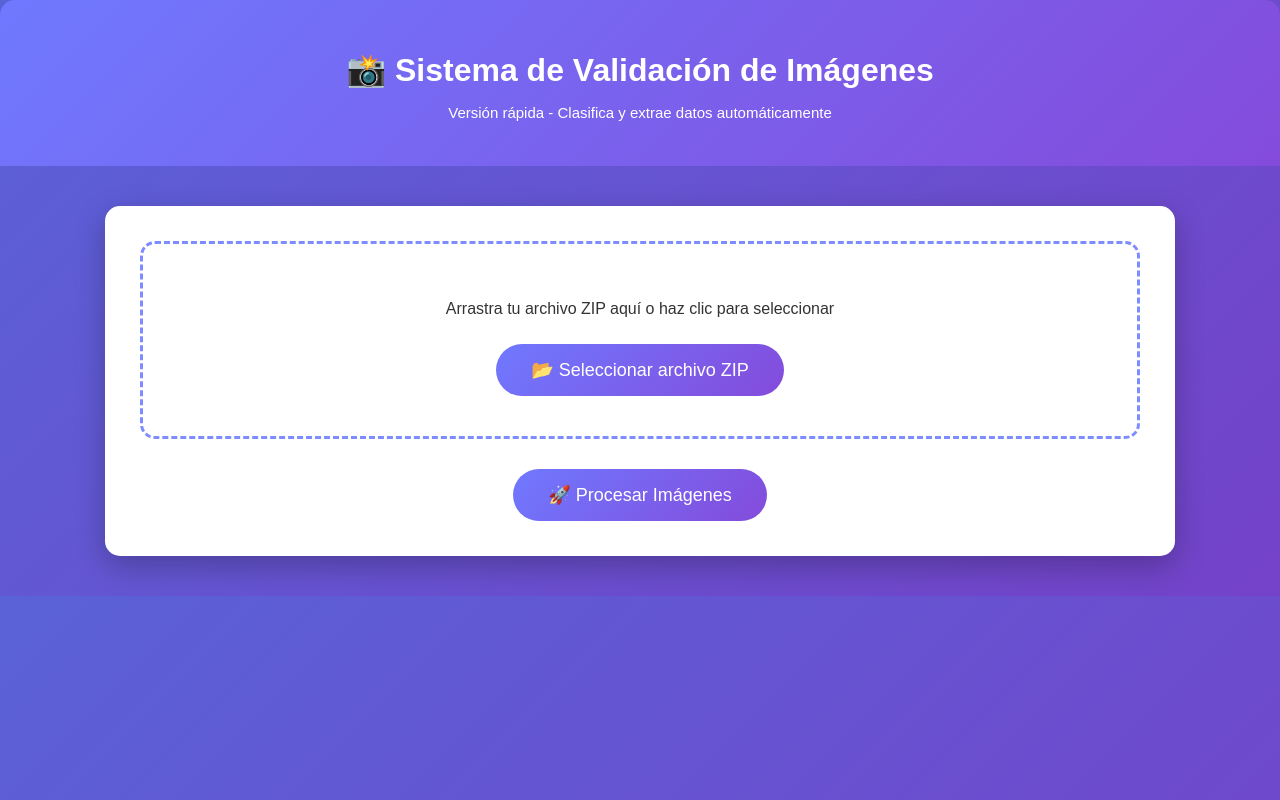
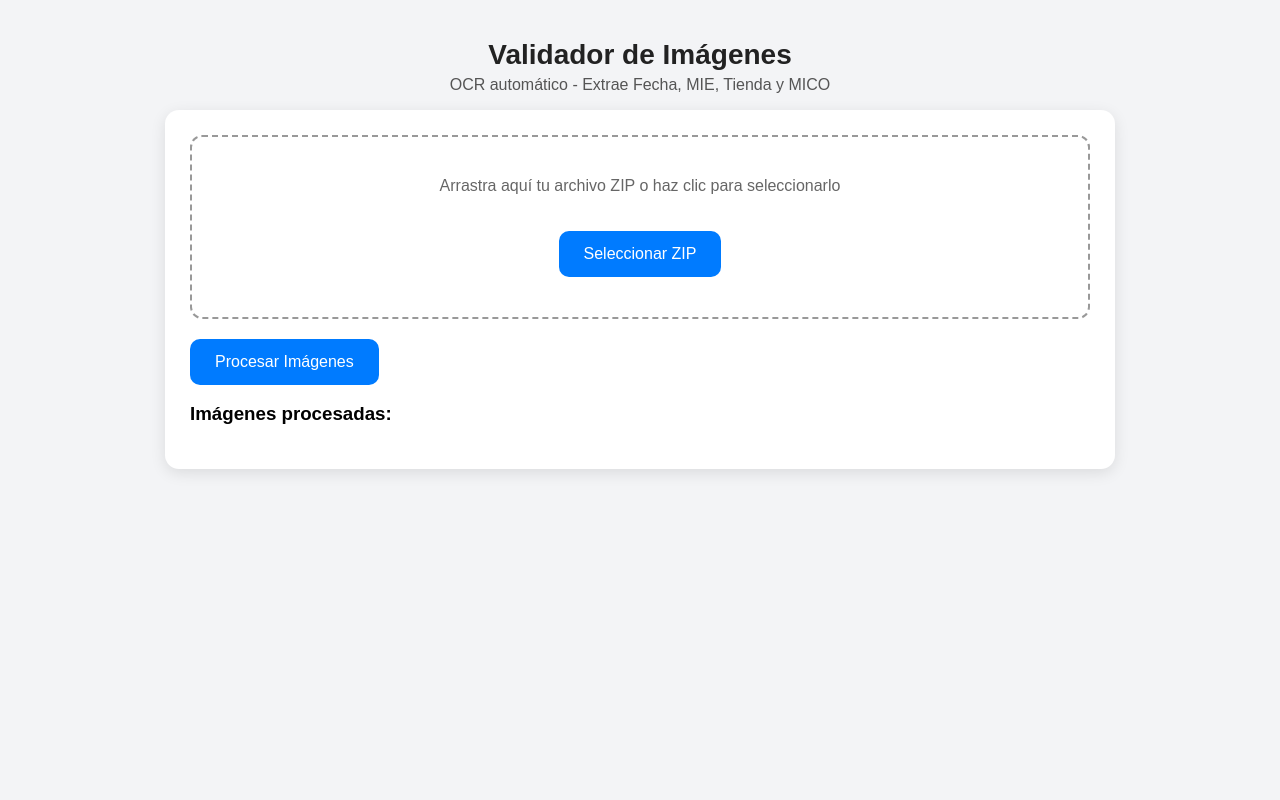
Before and after one commit to thumano342-dev/imagenes-validacion, a plain HTML site: page subir_zip_generar_excel.html in a window 1280 px wide. Drawn offline with nearby package versions, Linux system fonts and the light colour scheme.

Commit message:
Refactor HTML for Image Validation System

```diff
--- a/subir_zip_generar_excel.html
+++ b/subir_zip_generar_excel.html
@@ -3,106 +3,121 @@
 <head>
     <meta charset="UTF-8">
     <meta name="viewport" content="width=device-width, initial-scale=1.0">
-    <title>Sistema de Validación de Imágenes</title>
+    <title>Validador de Imágenes con OCR</title>
 
-    <!-- Librerías necesarias -->
-    <script src="https://cdn.jsdelivr.net/npm/jszip@3.10.1/dist/jszip.min.js"></script>
-    <script src="https://unpkg.com/tesseract.js@2.1.5/dist/tesseract.min.js"></script>
-    <script src="https://cdn.jsdelivr.net/npm/xlsx@0.18.5/dist/xlsx.full.min.js"></script>
+    <!-- Librerías -->
+    <script src="https://cdnjs.cloudflare.com/ajax/libs/jszip/3.7.1/jszip.min.js"></script>
+    <script src="https://cdnjs.cloudflare.com/ajax/libs/xlsx/0.18.5/xlsx.full.min.js"></script>
+    <script src="https://cdn.jsdelivr.net/npm/tesseract.js@4.0.2/dist/tesseract.min.js"></script>
 
     <style>
         body {
+            background: #f3f4f6;
             font-family: Arial, sans-serif;
-            background: linear-gradient(135deg, #5a62d8, #7442c8);
             margin: 0;
-            padding: 0;
-            color: #fff;
-        }
-
-        .container {
-            width: 90%;
-            max-width: 1000px;
-            background: #ffffff;
-            color: #333;
-            margin: 40px auto;
-            padding: 35px;
-            border-radius: 15px;
-            box-shadow: 0 10px 30px rgba(0,0,0,0.25);
+            padding: 20px;
         }
 
         h1 {
             text-align: center;
             margin-bottom: 5px;
-            color: #fff;
+            font-size: 28px;
+            color: #222;
         }
 
-        .header {
-            background: linear-gradient(135deg, #6f79ff, #844bdb);
-            padding: 30px;
-            border-radius: 15px 15px 0 0;
+        p.sub {
+            text-align: center;
+            margin-top: 0;
+            color: #555;
         }
 
-        .zone {
-            border: 3px dashed #7d8cff;
+        .container {
+            max-width: 900px;
+            background: white;
+            margin: auto;
+            padding: 25px;
+            border-radius: 14px;
+            box-shadow: 0 4px 15px rgba(0, 0, 0, 0.1);
+        }
+
+        .drop-area {
+            border: 2px dashed #999;
             padding: 40px;
             text-align: center;
-            border-radius: 15px;
+            border-radius: 12px;
+            color: #666;
             margin-bottom: 20px;
         }
 
-        .btn {
-            background: linear-gradient(135deg, #6f79ff, #844bdb);
+        button {
+            background: #007bff;
+            color: white;
             border: none;
-            padding: 15px 35px;
-            font-size: 18px;
-            border-radius: 50px;
-            color: #fff;
+            padding: 14px 25px;
+            font-size: 16px;
+            border-radius: 10px;
             cursor: pointer;
-            margin-top: 10px;
-            transition: 0.2s;
+            transition: 0.3s;
         }
 
-        .btn:hover {
-            transform: scale(1.05);
+        button:hover {
+            background: #0056b3;
+        }
+
+        #gallery img {
+            width: 160px;
+            margin: 10px;
+            border-radius: 8px;
+        }
+
+        #gallery {
+            display: flex;
+            flex-wrap: wrap;
+            justify-content: center;
+        }
+
+        .result-box {
+            margin-top: 20px;
+            padding: 15px;
+            background: #eef;
+            border-radius: 10px;
+            display: none;
         }
     </style>
 </head>
-
 <body>
 
-    <div class="header">
-        <h1>📸 Sistema de Validación de Imágenes</h1>
-        <p style="text-align:center; font-size:15px;">Versión rápida - Clasifica y extrae datos automáticamente</p>
+<h1>Validador de Imágenes</h1>
+<p class="sub">OCR automático - Extrae Fecha, MIE, Tienda y MICO</p>
+
+<div class="container">
+
+    <!-- Zona de carga -->
+    <div class="drop-area" id="dropArea">
+        Arrastra aquí tu archivo ZIP o haz clic para seleccionarlo
+        <br><br>
+        <input type="file" id="zipInput" accept=".zip" style="display:none;">
+        <br>
+        <button onclick="document.getElementById('zipInput').click()">Seleccionar ZIP</button>
     </div>
 
-    <div class="container">
-        <div class="zone" id="drop-zone">
-            <p>Arrastra tu archivo ZIP aquí o haz clic para seleccionar</p>
-            <input type="file" id="zipInput" accept=".zip" style="display:none;">
-            <button class="btn" onclick="document.getElementById('zipInput').click()">📂 Seleccionar archivo ZIP</button>
-        </div>
+    <button id="processBtn">Procesar Imágenes</button>
 
-        <div style="text-align:center;">
-            <button class="btn" onclick="procesarZIP()">🚀 Procesar Imágenes</button>
-        </div>
-    </div>
+    <div id="result" class="result-box">Procesando imágenes...</div>
 
+    <h3>Imágenes procesadas:</h3>
+    <div id="gallery"></div>
+
+</div>
 
 <script>
-let archivoZIP = null;
-
-document.getElementById("zipInput").addEventListener("change", function(e) {
-    archivoZIP = e.target.files[0];
-});
-
-
-// ⭐ EXTRACTOR OCR COMPLETO
+/* ==========================================================
+   OCR PARA EXTRAER FECHA, MIE, TIENDA, MICO
+========================================================== */
 async function extraerDatosOCR(imageBlob) {
     const { data: { text } } = await Tesseract.recognize(imageBlob, 'spa', {
         logger: m => console.log(m)
     });
-
-    console.log("Texto detectado:", text);
 
     const fechaRegex = /(\d{4}-\d{2}-\d{2}\s+\d{1,2}:\d{2}\s*(AM|PM))/i;
     const mieRegex = /(MIE\d+)/i;
@@ -120,57 +135,74 @@ async function extraerDatosOCR(imageBlob) {
     return {
         fecha: text.match(fechaRegex)?.[1] || "",
         mie: text.match(mieRegex)?.[1] || "",
-        tienda: tienda,
+        tienda: tienda || "",
         mico: text.match(micoRegex)?.[1] || ""
     };
 }
 
+/* ==========================================================
+   PROCESAR ZIP
+========================================================== */
+let zipFile = null;
 
+document.getElementById("zipInput").addEventListener("change", function() {
+    zipFile = this.files[0];
+});
 
-// ⭐ PROCESAR ZIP
-async function procesarZIP() {
-    if (!archivoZIP) {
-        alert("Selecciona un archivo ZIP primero.");
+document.getElementById("processBtn").addEventListener("click", async () => {
+    if (!zipFile) {
+        alert("Primero selecciona un archivo ZIP.");
         return;
     }
 
-    const zip = await JSZip.loadAsync(archivoZIP);
-    const excelData = [];
+    document.getElementById("result").style.display = "block";
+    document.getElementById("result").innerText = "Procesando imágenes...";
 
-    for (const nombreArchivo of Object.keys(zip.files)) {
-        if (!nombreArchivo.toLowerCase().match(/\.(jpg|jpeg|png)$/)) continue;
+    const zip = new JSZip();
+    const contenido = await zip.loadAsync(zipFile);
 
-        const fileData = await zip.files[nombreArchivo].async("blob");
+    let resultadosExcel = [];
 
-        // Ejecutar OCR
+    document.getElementById("gallery").innerHTML = "";
+
+    for (let filename in contenido.files) {
+        if (!filename.toLowerCase().match(/\.(jpg|jpeg|png)$/)) continue;
+
+        const fileData = await contenido.files[filename].async("blob");
+
+        // Mostrar imagen
+        const url = URL.createObjectURL(fileData);
+        const img = document.createElement("img");
+        img.src = url;
+        document.getElementById("gallery").appendChild(img);
+
+        // Extraer datos OCR:
         const datos = await extraerDatosOCR(fileData);
 
-        // Clasificar automáticamente (solo ejemplo)
-        const estado = datos.mie ? "approved" : "rejected";
-
-        excelData.push({
-            imagen: nombreArchivo,
-            estado: estado,
-            fecha: datos.fecha,
-            mie: datos.mie,
-            tienda: datos.tienda,
-            mico: datos.mico
+        resultadosExcel.push({
+            Imagen: filename,
+            Estado: "approved",
+            Fecha: datos.fecha,
+            MIE: datos.mie,
+            Tienda: datos.tienda,
+            MICO: datos.mico
         });
     }
 
-    generarExcel(excelData);
-}
+    generarExcel(resultadosExcel);
 
+    document.getElementById("result").innerText = "Proceso completado. Excel descargado.";
+});
 
-
-// ⭐ GENERAR EXCEL FINAL
+/* ==========================================================
+   GENERAR EXCEL
+========================================================== */
 function generarExcel(data) {
     const ws = XLSX.utils.json_to_sheet(data);
     const wb = XLSX.utils.book_new();
-
     XLSX.utils.book_append_sheet(wb, ws, "Resultados");
 
-    XLSX.writeFile(wb, "resultado_validacion.xlsx");
+    XLSX.writeFile(wb, "validacion_imagenes.xlsx");
 }
 </script>
 
```
